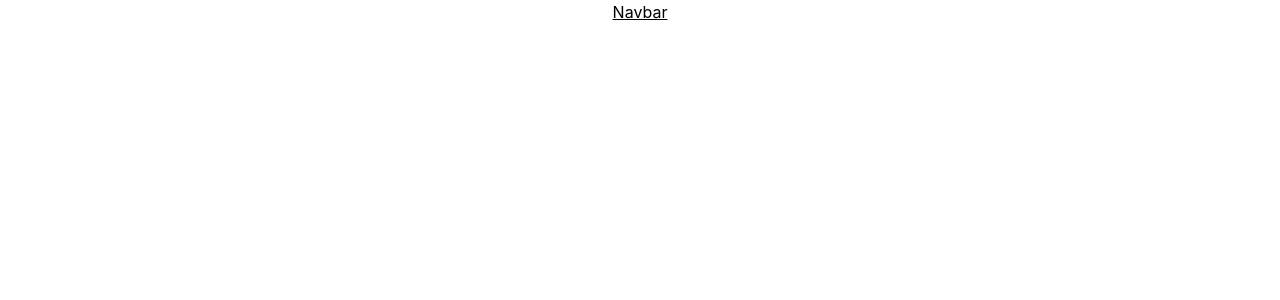
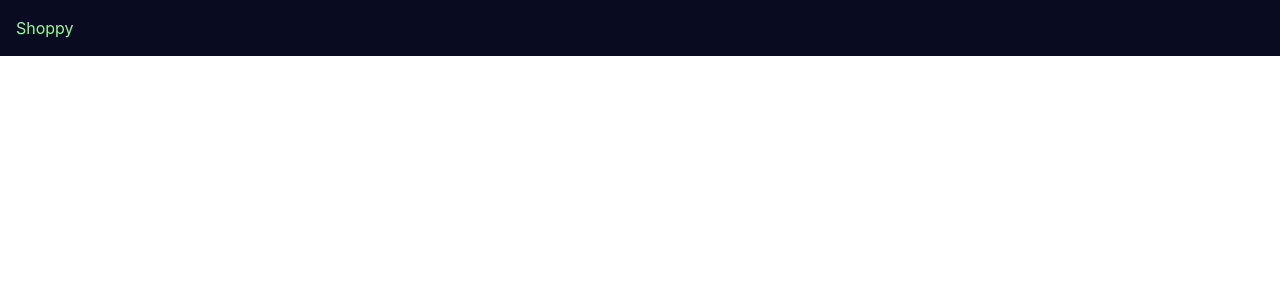
Before and after one commit to rchtect/eshop-react, a React (Vite) app: page / in a window 1280 px wide. Shown: the top 300 px of the page. Built offline with nearby package versions, Linux system fonts and the light colour scheme.

Commit message:
Update Navbar.tsx

```diff
--- a/src/components/Navbar.tsx
+++ b/src/components/Navbar.tsx
@@ -1,7 +1,11 @@
 import React from "react";
 
 function Navbar() {
-  return <div className="underline">Navbar</div>;
+  return (
+    <div className="flex bg-[#090B20] p-4">
+      <div className="text-[#90FE9B]">Shoppy</div>
+    </div>
+  );
 }
 
 export default Navbar;
```
